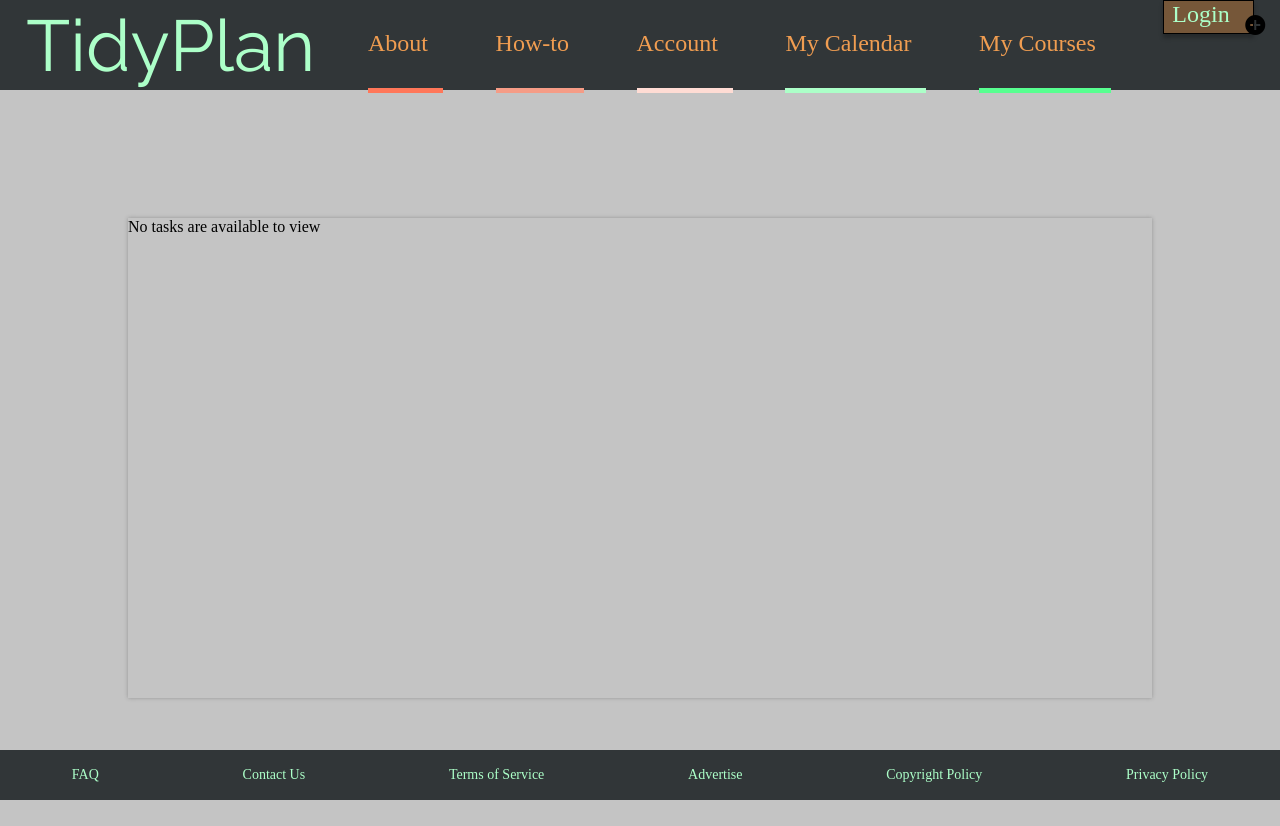
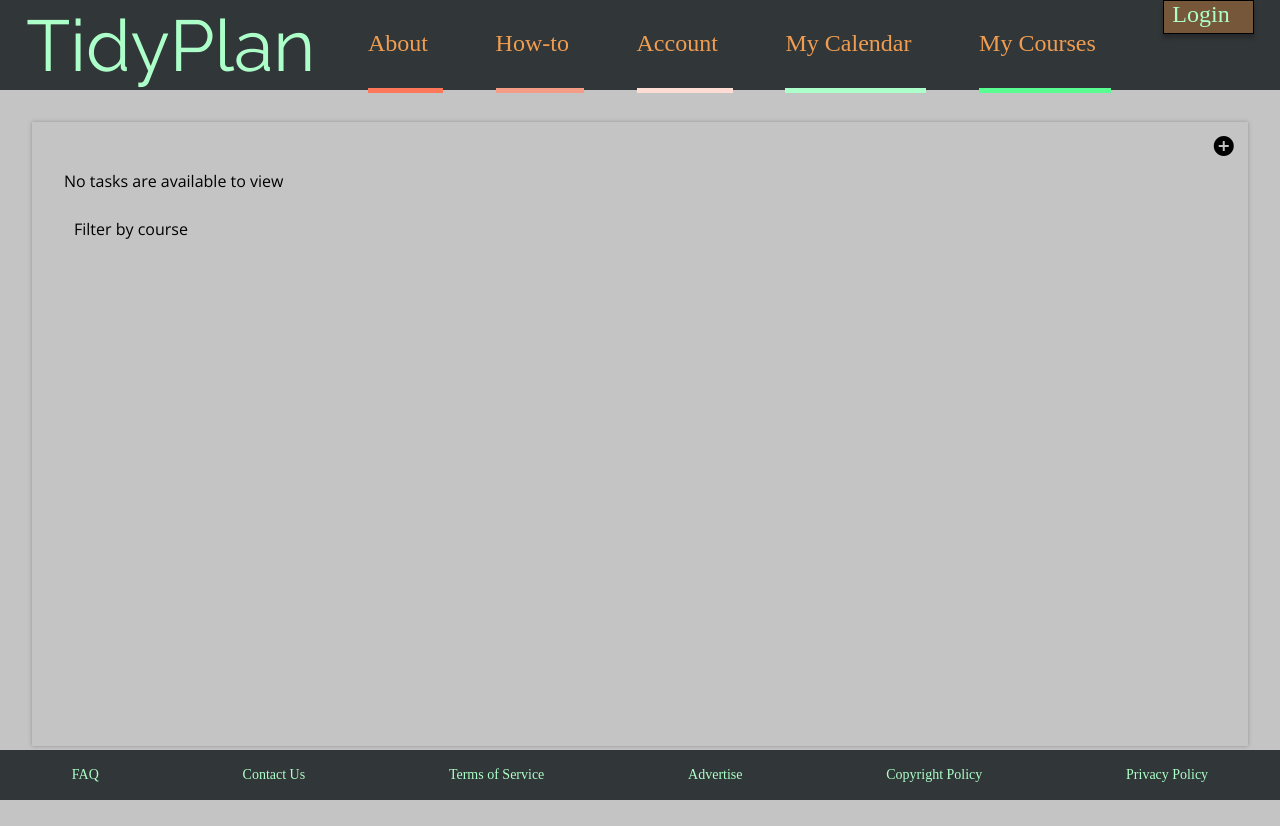
Before and after one commit to MrDoomBringer/TidyPlan, a Django app: page /calendar/ in a window 1280 px wide. After the commit the page ends 800 px from the top, so only its background shows below. Run offline with Django 3.2, Linux system fonts and the light colour scheme; data that the repository does not hold is empty.

Commit message:
update CSS

```diff
--- a/mysite/pages/static/pages/loginPage.css
+++ b/mysite/pages/static/pages/loginPage.css
@@ -1,4 +1,4 @@
-body {
+.home {
  margin:0;
  background:rgb(196,196,196);
  font-family: Sawarabi Mincho;
@@ -83,10 +83,18 @@ input[type=text] {
 }
 
 .content {
-  margin:10%;
-  height:60vh;
+  position:absolute;
+  margin:2.5%;
+  padding:2.5%;
+  display:block;
+  overflow-y:scroll;
+  overflow-x:hidden;
+  width:90%;
+  height:70vh;
   background:rgb(196,196,196);
   box-shadow: 0px 0px 4px rgba(0, 0, 0, 0.25);
+
+	font-family: "Open Sans";
 }
 
 .bottom-bar {
@@ -94,8 +102,6 @@ input[type=text] {
   height:50px;
   position:fixed;
 }
-
-
 
 .login-info {
   font-size: 24px;
--- a/mysite/pages/static/pages/style.css
+++ b/mysite/pages/static/pages/style.css
@@ -64,11 +64,9 @@ button:hover {
 }
 
 .tasklist{
-	width: 50vw;
+	width: 70vw;
 	color: #656565;
-	position: absolute;
-	top: 5%;
-	right: 5%;
+	float:right;
 }
 
 .taskdate{
@@ -113,8 +111,7 @@ button:hover {
 
 .filtercontainer{
 	padding: 10px;
-	position:absolute;
-	bottom:10px;
+	position:fixed;
 }
 
 .courselist{
```
